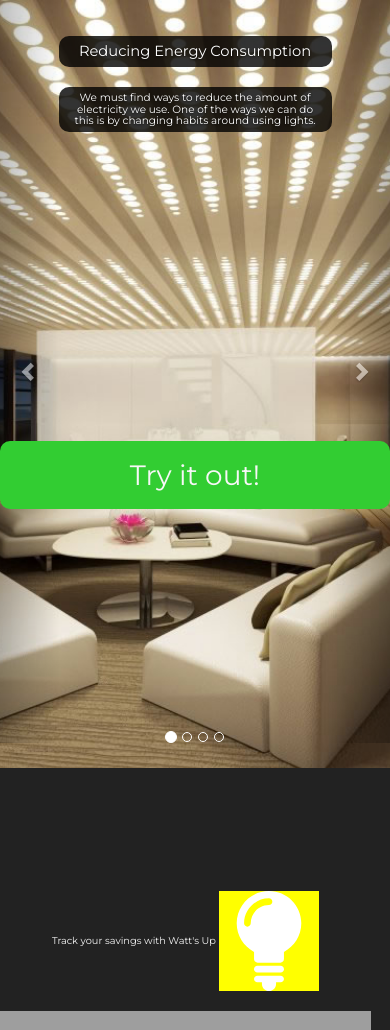
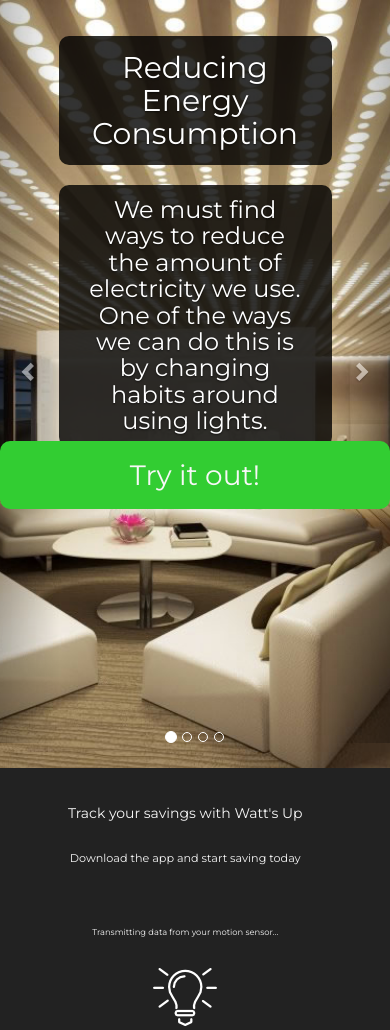
Before and after one commit to danieldn/arduino-project, a Flask app: page / in a window 390 px wide. Shown: the part 65-1095 px from the top of the page. Run offline with Flask 2, Linux system fonts and the light colour scheme; a map, chart or similar area stays blank; some libraries are stand-ins or nearby versions; grey boxes are pictures that could not be loaded.

Commit message:
Resized the graph section

```diff
--- a/webapp/static/slider.css
+++ b/webapp/static/slider.css
@@ -83,34 +83,35 @@ h2 {
 }
 
 #chart_div > div {
-	width: 97vw;
+	width: 100vw;
 }
 
 #graphSection {
 	display: flex;
 	flex-direction: column;
 	justify-content: center;
+	align-items: flex-start;
 }
 
 #commentBox {
-	height: 10em;
+	display: flex;
+	flex-direction: column;
+	justify-content: center;
+	height: auto;
 	padding: 1em;
 	width: 100%;
 	text-align: center;
-	margin-left: 6em;
+	margin-bottom: 1.5em;
 }
 
-/*#startButton {
-	text-align: center;
-	background-color: green;
-	font-size: 3em;
-	padding: 0.5em 1em;
+#bulb {
+	height: 100px;
+	width: 100px;
 	margin: auto;
+	background-image: url('electric-light-bulb.png');
+	background-position: center;
+	background-repeat: no-repeat;
 }
-
-#startButton:hover {
-	background-color: yellow;
-}*/
 
 .yellow {
 	background-color: yellow;
@@ -155,12 +156,16 @@ footer {
 	}
 
 	#commentBox > h1 {
-		font-size: 0.7em;
+		font-size: 1em;
 	}
 
 	#commentBox > h3 {
-		font-size: 0.5em;
+		font-size: 0.8em;
 		height: 5em;
+	}
+
+	#commentBox > h4 {
+		font-size: 0.6em;
 	}
 
 	.black {
@@ -170,12 +175,4 @@ footer {
 		margin: auto;
 		font-size: 1.5em;
 	}
-
-	h2 {
-		font-size: 0.7em;
-	}
-
-	h3 {
-		font-size: 0.5em;
-	}
 }
--- a/webapp/templates/index.html
+++ b/webapp/templates/index.html
@@ -94,8 +94,10 @@
 <script type="text/javascript" src="https://www.gstatic.com/charts/loader.js"></script>
 <div id="graphSection" style="width: 95vw; height: 96vh; overflow: hidden">
   <div id="commentBox">
-    <h1>Track your savings with Watt's Up <img id="bulb" class="yellow" src="static/old-light-bulb.svg" height="100px"/></h1>
+    <h1>Track your savings with Watt's Up</h1>
     <h3>Download the app and start saving today</h3>
+    <h4>Transmitting data from your motion sensor...</h4>
+    <div id="bulb"></div>
   </div>
   <!-- <button id="startButton">Start Whatt's Up</button> -->
   <div id="chart_div" style="width: 95vw; height: 55vh; margin: 1em auto">
```
